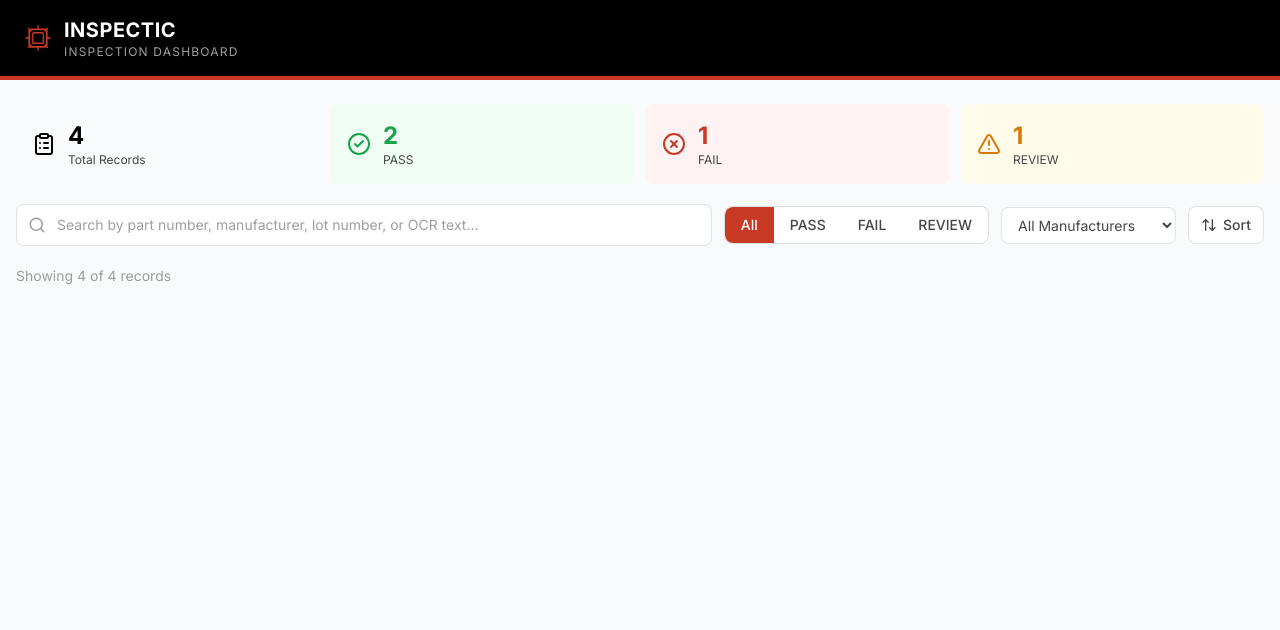
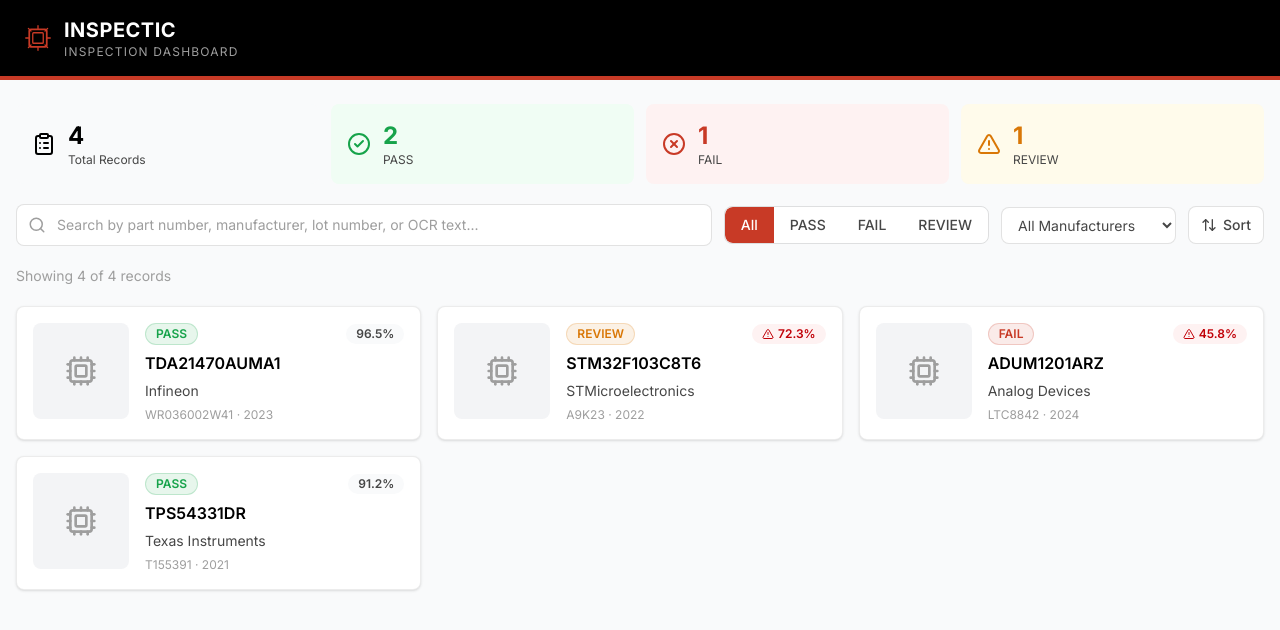
Before and after one commit to Ejcpunzalan/inspect-ic, a React (Vite) app: page / in a window 1280 px wide. Shown: the top 630 px of the page. Built offline with nearby package versions, Linux system fonts and the light colour scheme.

Commit message:
feat: add inspection components and animations for enhanced user experience

```diff
--- a/src/App.tsx
+++ b/src/App.tsx
@@ -14,6 +14,8 @@ import StatsBar from './components/StatsBar'
 import SearchBar from './components/SearchBar'
 import FilterBar from './components/FilterBar'
 import SortControl from './components/SortControl'
+import InspectionList from './components/InspectionList'
+import DetailPanel from './components/DetailPanel'
 
 const data = inspectionData as InspectionRecord[]
 
@@ -22,6 +24,7 @@ function App() {
   const [statusFilter, setStatusFilter] = useState<'ALL' | 'PASS' | 'FAIL' | 'REVIEW'>('ALL')
   const [manufacturerFilter, setManufacturerFilter] = useState('ALL')
   const [sortOrder, setSortOrder] = useState<'none' | 'asc' | 'desc'>('none')
+  const [selectedRecord, setSelectedRecord] = useState<InspectionRecord | null>(null)
 
   const filteredData = useMemo(() => {
     let result = data
@@ -64,6 +67,16 @@ function App() {
         <p className="text-sm text-secondary-muted">
           Showing {filteredData.length} of {data.length} records
         </p>
+
+        <InspectionList
+          records={filteredData}
+          onSelect={setSelectedRecord}
+        />
+
+        <DetailPanel
+          record={selectedRecord}
+          onClose={() => setSelectedRecord(null)}
+        />
       </main>
     </div>
   )
--- /dev/null
+++ b/src/components/ConfidenceBadge.tsx
@@ -0,0 +1,22 @@
+import { AlertTriangle } from 'lucide-react'
+
+interface ConfidenceBadgeProps {
+  score: number
+}
+
+export default function ConfidenceBadge({ score }: ConfidenceBadgeProps) {
+  const isLow = score < 80
+
+  return (
+    <span
+      className={`inline-flex items-center gap-1 rounded-full px-2.5 py-0.5 text-xs font-semibold ${
+        isLow
+          ? 'bg-red-50 text-red-700'
+          : 'bg-gray-50 text-secondary'
+      }`}
+    >
+      {isLow && <AlertTriangle size={12} />}
+      {score}%
+    </span>
+  )
+}
--- /dev/null
+++ b/src/components/DetailPanel.tsx
@@ -0,0 +1,135 @@
+import { useEffect } from 'react'
+import { X, Barcode, ScanLine, FileText, Cpu } from 'lucide-react'
+import type { InspectionRecord } from '../types'
+import StatusBadge from './StatusBadge'
+import ConfidenceBadge from './ConfidenceBadge'
+
+interface DetailPanelProps {
+  record: InspectionRecord | null
+  onClose: () => void
+}
+
+export default function DetailPanel({ record, onClose }: DetailPanelProps) {
+  useEffect(() => {
+    if (!record) return
+    const handler = (e: KeyboardEvent) => {
+      if (e.key === 'Escape') onClose()
+    }
+    document.addEventListener('keydown', handler)
+    return () => document.removeEventListener('keydown', handler)
+  }, [record, onClose])
+
+  useEffect(() => {
+    if (record) {
+      document.body.style.overflow = 'hidden'
+    } else {
+      document.body.style.overflow = ''
+    }
+    return () => {
+      document.body.style.overflow = ''
+    }
+  }, [record])
+
+  if (!record) return null
+
+  return (
+    <>
+      <div
+        className="fixed inset-0 z-40 bg-black/40 transition-opacity"
+        onClick={onClose}
+      />
+
+      <div className="fixed inset-y-0 right-0 z-50 flex w-full max-w-lg flex-col bg-white shadow-xl animate-slide-in">
+        <div className="flex items-center justify-between border-b border-secondary-muted/20 px-6 py-4">
+          <div className="flex items-center gap-3 min-w-0">
+            <div className="flex h-10 w-10 shrink-0 items-center justify-center rounded-lg bg-gray-100">
+              <Cpu size={20} className="text-secondary-muted" />
+            </div>
+            <div className="min-w-0">
+              <h2 className="truncate text-lg font-semibold text-primary-black">
+                {record.partNumber}
+              </h2>
+              <p className="text-xs text-secondary-muted">ID: {record.id}</p>
+            </div>
+          </div>
+          <button
+            onClick={onClose}
+            className="shrink-0 rounded-lg p-1.5 text-secondary-muted hover:bg-gray-100 hover:text-primary-black"
+          >
+            <X size={20} />
+          </button>
+        </div>
+
+        <div className="flex-1 overflow-y-auto px-6 py-5 space-y-6">
+          <div className="flex items-center gap-3">
+            <StatusBadge status={record.status} />
+            <ConfidenceBadge score={record.confidence} />
+          </div>
+
+          <div className="grid grid-cols-2 gap-4">
+            <div>
+              <p className="text-xs font-medium text-secondary-muted uppercase tracking-wider">
+                Manufacturer
+              </p>
+              <p className="mt-0.5 text-sm font-medium text-primary-black">
+                {record.manufacturer}
+              </p>
+            </div>
+            <div>
+              <p className="text-xs font-medium text-secondary-muted uppercase tracking-wider">
+                Lot Number
+              </p>
+              <p className="mt-0.5 text-sm font-mono text-primary-black">
+                {record.lotNumber}
+              </p>
+            </div>
+            <div>
+              <p className="text-xs font-medium text-secondary-muted uppercase tracking-wider">
+                Date Code
+              </p>
+              <p className="mt-0.5 text-sm text-primary-black">{record.dateCode}</p>
+            </div>
+          </div>
+
+          <div className="space-y-2">
+            <div className="flex items-center gap-1.5 text-secondary-muted">
+              <Barcode size={16} />
+              <span className="text-xs font-medium uppercase tracking-wider">Barcode</span>
+            </div>
+            <p className="rounded-lg bg-gray-50 p-3 font-mono text-xs leading-relaxed text-primary-black break-all">
+              {record.barcodeText}
+            </p>
+          </div>
+
+          <div className="space-y-2">
+            <div className="flex items-center gap-1.5 text-secondary-muted">
+              <ScanLine size={16} />
+              <span className="text-xs font-medium uppercase tracking-wider">OCR</span>
+            </div>
+            <p className="rounded-lg bg-gray-50 p-3 text-sm leading-relaxed text-primary-black">
+              {record.ocrText}
+            </p>
+          </div>
+
+          <div className="space-y-2">
+            <div className="flex items-center gap-1.5 text-secondary-muted">
+              <FileText size={16} />
+              <span className="text-xs font-medium uppercase tracking-wider">Remarks</span>
+            </div>
+            <p
+              className={`rounded-lg p-3 text-sm leading-relaxed ${
+                record.status === 'PASS'
+                  ? 'bg-status-pass/5 text-status-pass'
+                  : record.status === 'FAIL'
+                    ? 'bg-status-fail/5 text-status-fail'
+                    : 'bg-status-review/5 text-status-review'
+              }`}
+            >
+              {record.remarks}
+            </p>
+          </div>
+        </div>
+      </div>
+    </>
+  )
+}
--- /dev/null
+++ b/src/components/EmptyState.tsx
@@ -0,0 +1,15 @@
+import { SearchX } from 'lucide-react'
+
+export default function EmptyState() {
+  return (
+    <div className="flex flex-col items-center justify-center py-16 text-center">
+      <SearchX size={48} className="text-secondary-muted" />
+      <h3 className="mt-4 text-lg font-semibold text-primary-black">
+        No matching inspection record found.
+      </h3>
+      <p className="mt-1 text-sm text-secondary-muted">
+        Try adjusting your search or filters.
+      </p>
+    </div>
+  )
+}
--- /dev/null
+++ b/src/components/ImagePlaceholder.tsx
@@ -0,0 +1,9 @@
+import { Cpu } from 'lucide-react'
+
+export default function ImagePlaceholder() {
+  return (
+    <div className="flex h-24 w-24 items-center justify-center rounded-lg bg-gray-100">
+      <Cpu size={32} className="text-secondary-muted" />
+    </div>
+  )
+}
--- /dev/null
+++ b/src/components/InspectionCard.tsx
@@ -0,0 +1,33 @@
+import type { InspectionRecord } from '../types'
+import StatusBadge from './StatusBadge'
+import ConfidenceBadge from './ConfidenceBadge'
+import ImagePlaceholder from './ImagePlaceholder'
+
+interface InspectionCardProps {
+  record: InspectionRecord
+  onClick: () => void
+}
+
+export default function InspectionCard({ record, onClick }: InspectionCardProps) {
+  return (
+    <div
+      onClick={onClick}
+      className="cursor-pointer rounded-lg border border-secondary-muted/20 bg-white p-4 shadow-sm transition-all duration-200 hover:shadow-md"
+    >
+      <div className="flex gap-4">
+        <ImagePlaceholder />
+        <div className="flex-1 min-w-0 space-y-1.5">
+          <div className="flex items-center justify-between gap-2">
+            <StatusBadge status={record.status} />
+            <ConfidenceBadge score={record.confidence} />
+          </div>
+          <p className="font-semibold text-primary-black truncate">{record.partNumber}</p>
+          <p className="text-sm text-secondary">{record.manufacturer}</p>
+          <p className="text-xs text-secondary-muted">
+            {record.lotNumber} · {record.dateCode}
+          </p>
+        </div>
+      </div>
+    </div>
+  )
+}
--- /dev/null
+++ b/src/components/InspectionList.tsx
@@ -0,0 +1,24 @@
+import type { InspectionRecord } from '../types'
+import InspectionCard from './InspectionCard'
+import EmptyState from './EmptyState'
+
+interface InspectionListProps {
+  records: InspectionRecord[]
+  onSelect: (record: InspectionRecord) => void
+}
+
+export default function InspectionList({ records, onSelect }: InspectionListProps) {
+  if (records.length === 0) return <EmptyState />
+
+  return (
+    <div className="grid grid-cols-1 gap-4 md:grid-cols-2 lg:grid-cols-3">
+      {records.map((record) => (
+        <InspectionCard
+          key={record.id}
+          record={record}
+          onClick={() => onSelect(record)}
+        />
+      ))}
+    </div>
+  )
+}
--- /dev/null
+++ b/src/components/StatusBadge.tsx
@@ -0,0 +1,19 @@
+interface StatusBadgeProps {
+  status: 'PASS' | 'FAIL' | 'REVIEW'
+}
+
+const styles: Record<string, string> = {
+  PASS: 'bg-status-pass/10 text-status-pass border-status-pass/20',
+  FAIL: 'bg-status-fail/10 text-status-fail border-status-fail/20',
+  REVIEW: 'bg-status-review/10 text-status-review border-status-review/20',
+}
+
+export default function StatusBadge({ status }: StatusBadgeProps) {
+  return (
+    <span
+      className={`inline-flex items-center rounded-full border px-2.5 py-0.5 text-xs font-semibold ${styles[status]}`}
+    >
+      {status}
+    </span>
+  )
+}
--- a/src/index.css
+++ b/src/index.css
@@ -23,3 +23,12 @@ body {
 #root {
   min-height: 100vh;
 }
+
+@keyframes slide-in {
+  from { transform: translateX(100%); }
+  to { transform: translateX(0); }
+}
+
+@utility animate-slide-in {
+  animation: slide-in 0.3s ease-out;
+}
```
